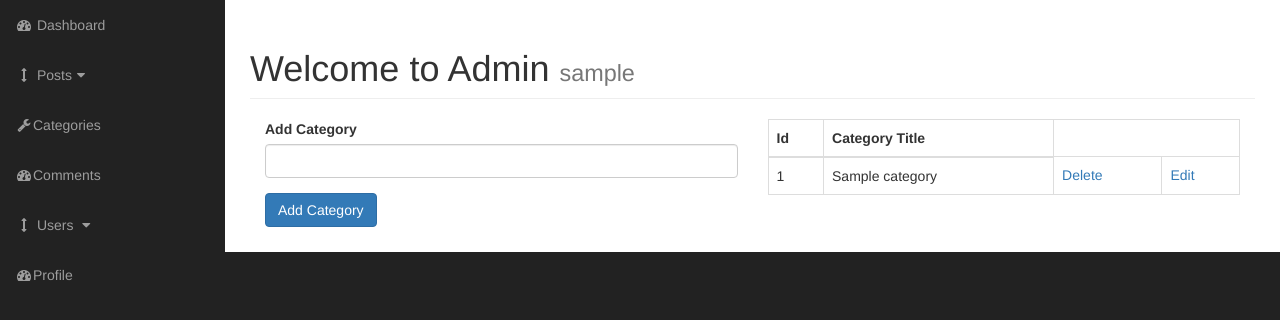
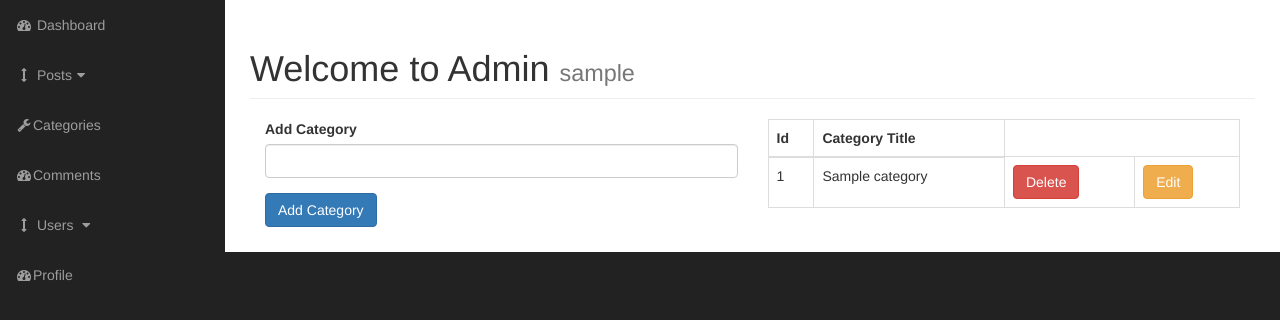
Before and after one commit to alexxaug/cms, a PHP site: page /admin/categories.php in a window 1280 px wide. Shown: the part 51-371 px from the top of the page. Run offline with PHP 8.4, Linux system fonts and the light colour scheme; the visitor is signed in with stand-in values (Sample User, id 1); tables that the repository leaves empty or names only in its code hold one stand-in row (values such as "Sample post"); grey boxes labelled with a size stand in for pictures from a placeholder-image service; some libraries are stand-ins or nearby versions.

Commit message:
Styling buttons with bootstrap classes based on function of button

```diff
--- a/admin/admin_functions.php
+++ b/admin/admin_functions.php
@@ -52,8 +52,8 @@
             echo "<tr>";
             echo "<td>{$cat_id}</td>";
             echo "<td>{$cat_title}</td>";
-            echo "<td><a href='categories.php?delete=$cat_id'>Delete</a></td>";
-            echo "<td><a href='categories.php?edit=$cat_id'>Edit</a></td>";
+            echo "<td><a class='btn btn-danger' href='categories.php?delete=$cat_id'>Delete</a></td>";
+            echo "<td><a class='btn btn-warning' href='categories.php?edit=$cat_id'>Edit</a></td>";
             echo "<tr>";
           };
         };
--- a/admin/includes/view_all_comments.php
+++ b/admin/includes/view_all_comments.php
@@ -58,11 +58,11 @@ include "includes/delete_modal.php";
                 };
 
                 echo "<td>{$comment_date}</td>";
-                echo "<td><a href='comments.php?approve=$comment_id'>Approve</a></td>";
-                echo "<td><a href='comments.php?unapprove=$comment_id'</a>Unapprove</td>";
+                echo "<td><a class='btn btn-success' href='comments.php?approve=$comment_id'>Approve</a></td>";
+                echo "<td><a class='btn btn-warning' href='comments.php?unapprove=$comment_id'</a>Unapprove</td>";
                 // echo "<td><a onClick=\"javascript: return confirm('Are you sure that you would like to delete this comment?') \"
                 //       href='comments.php?delete=$comment_id'>Delete</a></td>";
-                echo "<td><a rel='$comment_id' href='javascript:void(0)' class='delete_link'>Delete Comment</a></td>";
+                echo "<td><a class='btn btn-danger' rel='$comment_id' href='javascript:void(0)' class='delete_link'>Delete Comment</a></td>";
                 echo "</tr>";
             };
         ?>
```
